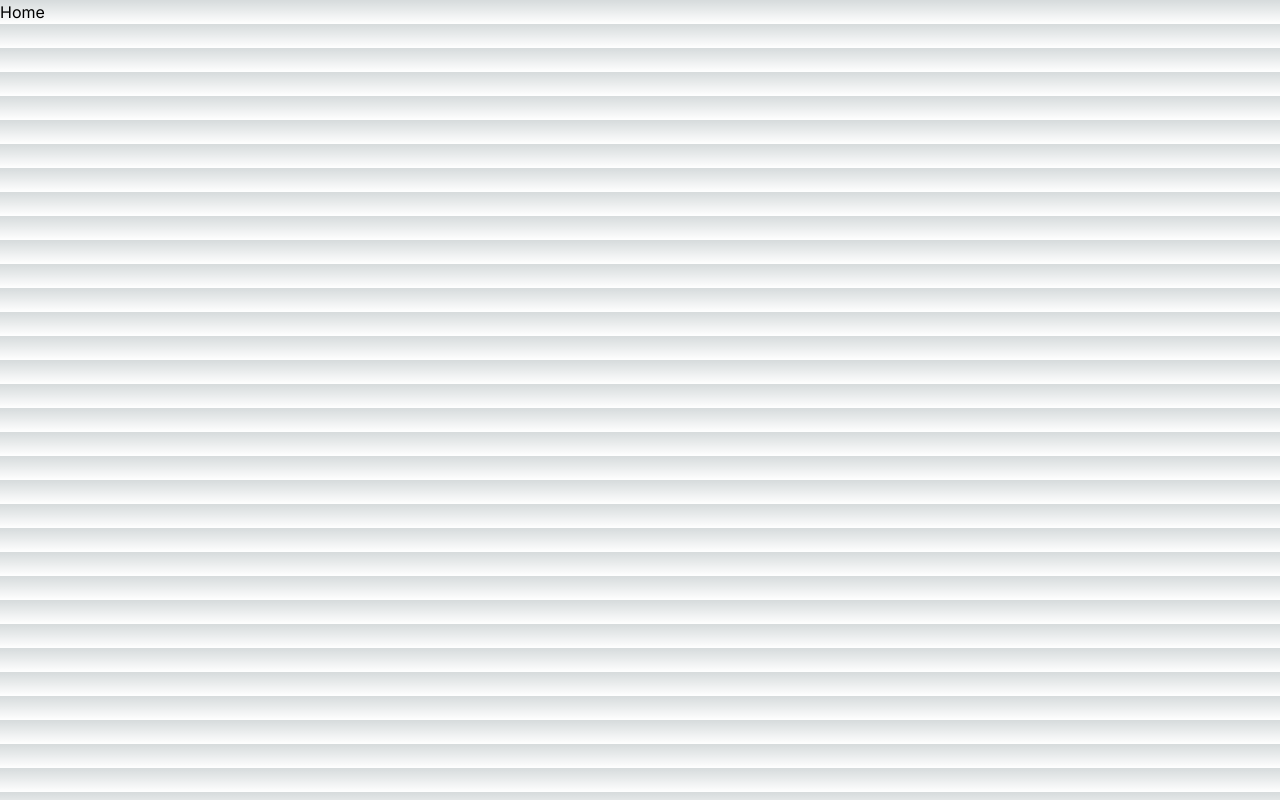
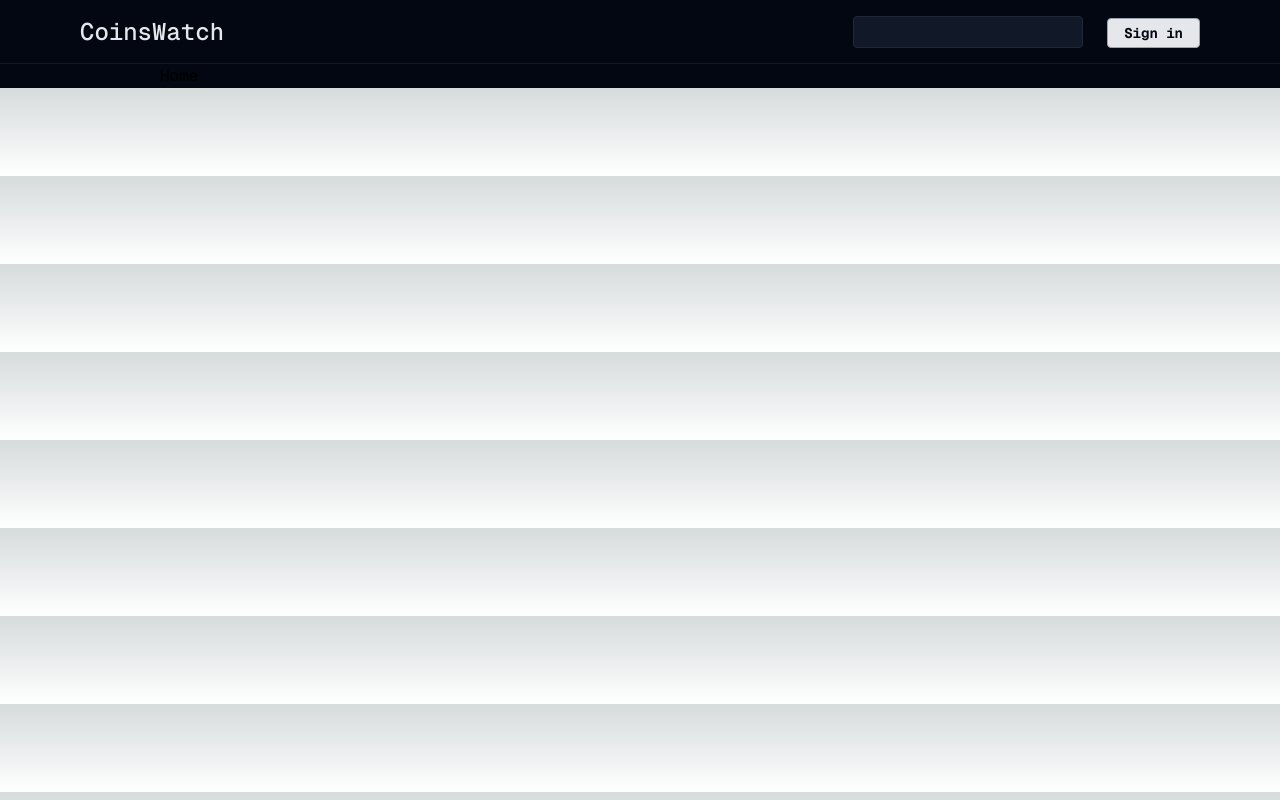
Before and after one commit to zinedinechami/crypto_next, a Next.js app: page / in a window 1280 px wide. Built offline with nearby package versions, Linux system fonts and the light colour scheme.

Commit message:
created header styling, added new font

```diff
--- a/src/app/componenets/header.tsx
+++ b/src/app/componenets/header.tsx
@@ -0,0 +1,21 @@
+export default function Header() {
+  return (
+    <>
+      <nav className="w-full flex h-16  border-gray-900 border-b relative">
+        <h1 className="mt-4 ml-20 font-medium text-2xl text-gray-200">
+          CoinsWatch
+        </h1>
+        <div className="absolute right-20 top-4">
+          <input
+            className="h-8 rounded mr-6 bg-gray-900 border border-gray-800"
+            type="text"
+          />
+
+          <button className="px-4 py-1 bg-gray-200 border border-gray-400 text-sm font-bold text-gray-950 rounded">
+            Sign in
+          </button>
+        </div>
+      </nav>
+    </>
+  );
+}
--- /dev/null
+++ b/src/app/componenets/trending.tsx
@@ -0,0 +1,10 @@
+export default function Trending() {
+  return (
+    <>
+      <section>
+        <h1>Trending Coins</h1>
+        <article></article>
+      </section>
+    </>
+  );
+}
--- a/src/app/layout.tsx
+++ b/src/app/layout.tsx
@@ -1,6 +1,7 @@
 import type { Metadata } from "next";
 import { Inter } from "next/font/google";
 import "./globals.css";
+import { GeistMono } from "geist/font/mono";
 
 const inter = Inter({ subsets: ["latin"] });
 
@@ -15,8 +16,8 @@ export default function RootLayout({
   children: React.ReactNode;
 }>) {
   return (
-    <html lang="en">
-      <body className={inter.className}>{children}</body>
+    <html lang="en" className={GeistMono.className}>
+      <body>{children}</body>
     </html>
   );
 }
--- a/src/app/page.tsx
+++ b/src/app/page.tsx
@@ -1,9 +1,13 @@
 import Image from "next/image";
+import Header from "./componenets/header";
 
 export default function Home() {
   return (
-    <main className="">
-      <div>Home</div>
+    <main className="bg-gray-950">
+      <Header />
+      <div className="w-9/12 mx-auto">
+        <div>Home</div>
+      </div>
     </main>
   );
 }
```
Also changed, not shown: package.json (+6 -5 lines), 1 other file (tests, documents, lock files or other folders).
